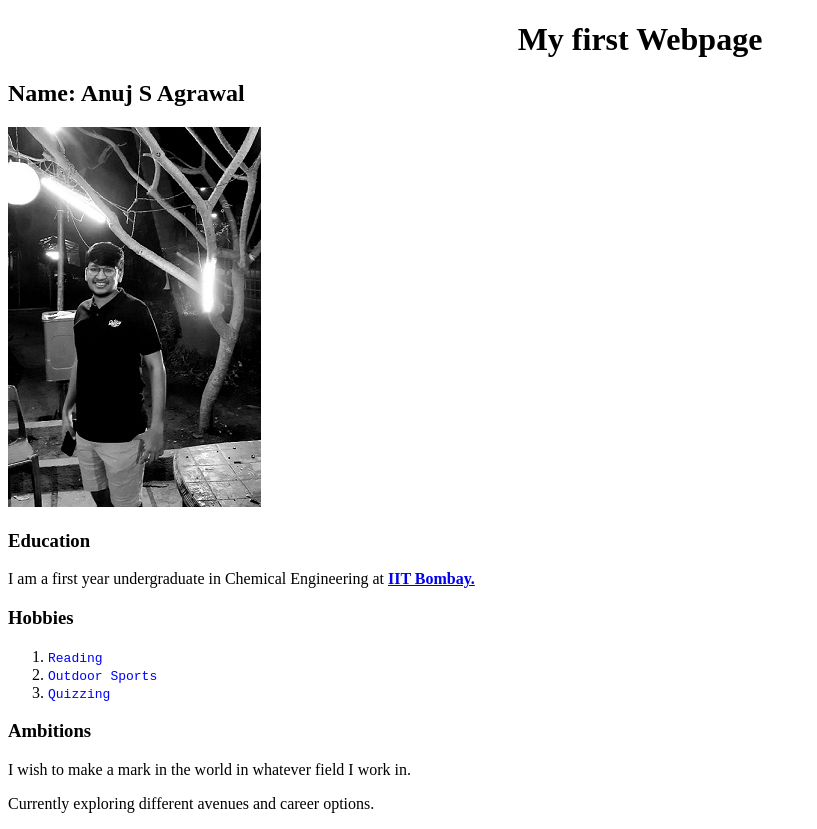
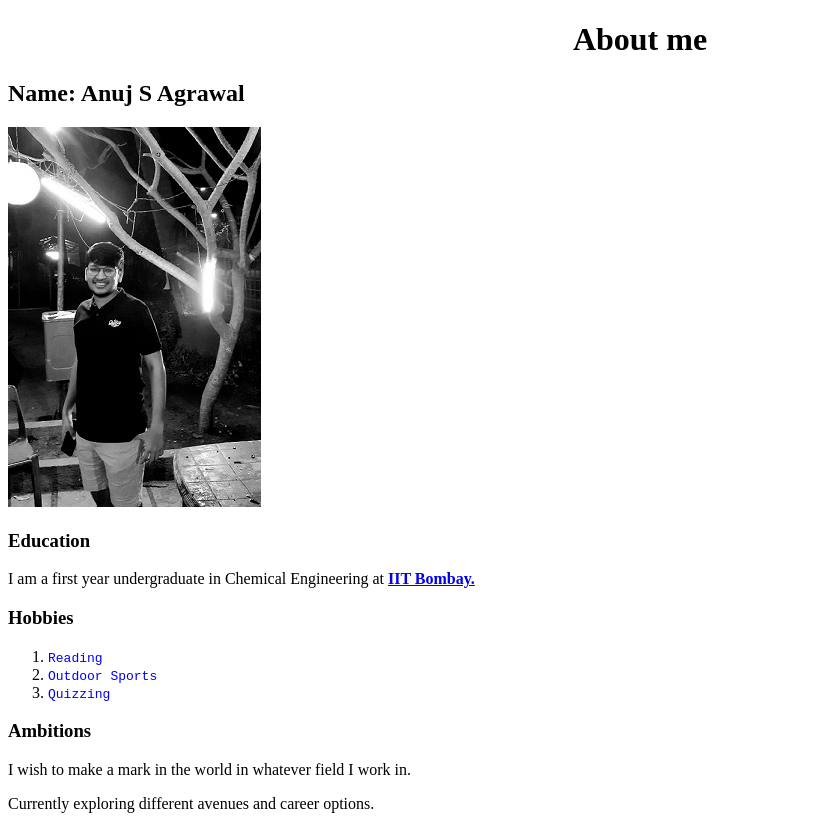
Before and after one commit to anuj-22-agrawal/190020018_WEB_DEV, a plain HTML site: page index.html in a window 1280 px wide. Shown: the whole page, without its empty margins (0-817 px from the left). Drawn offline with Linux system fonts and the light colour scheme.

Commit message:
Update index.html

```diff
--- a/index.html
+++ b/index.html
@@ -7,7 +7,7 @@
 </head>
 <body>
     <h1>
-        <center>My first Webpage</center>
+        <center>About me</center>
     </h1>
     <h2>Name: Anuj S Agrawal</h2>
     <img src="IMG-20191122-WA0003.jpg" alt="My picture">
```
